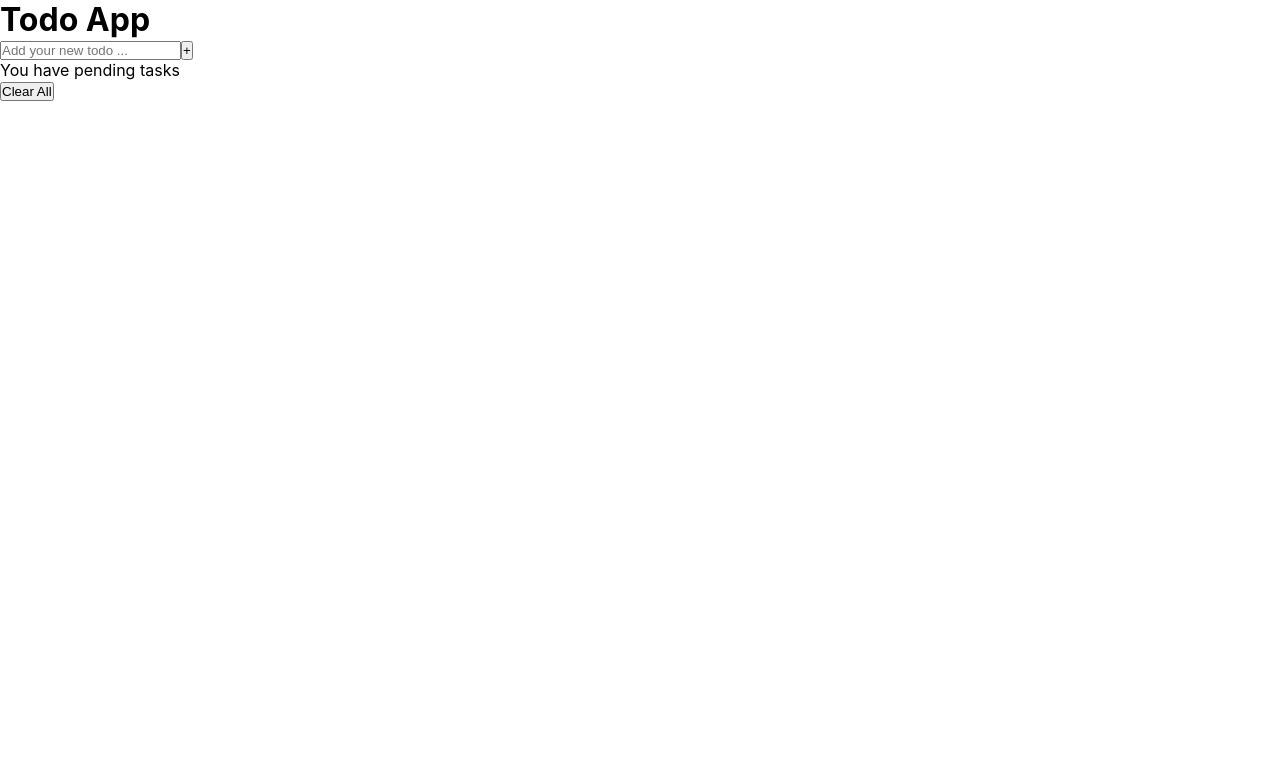
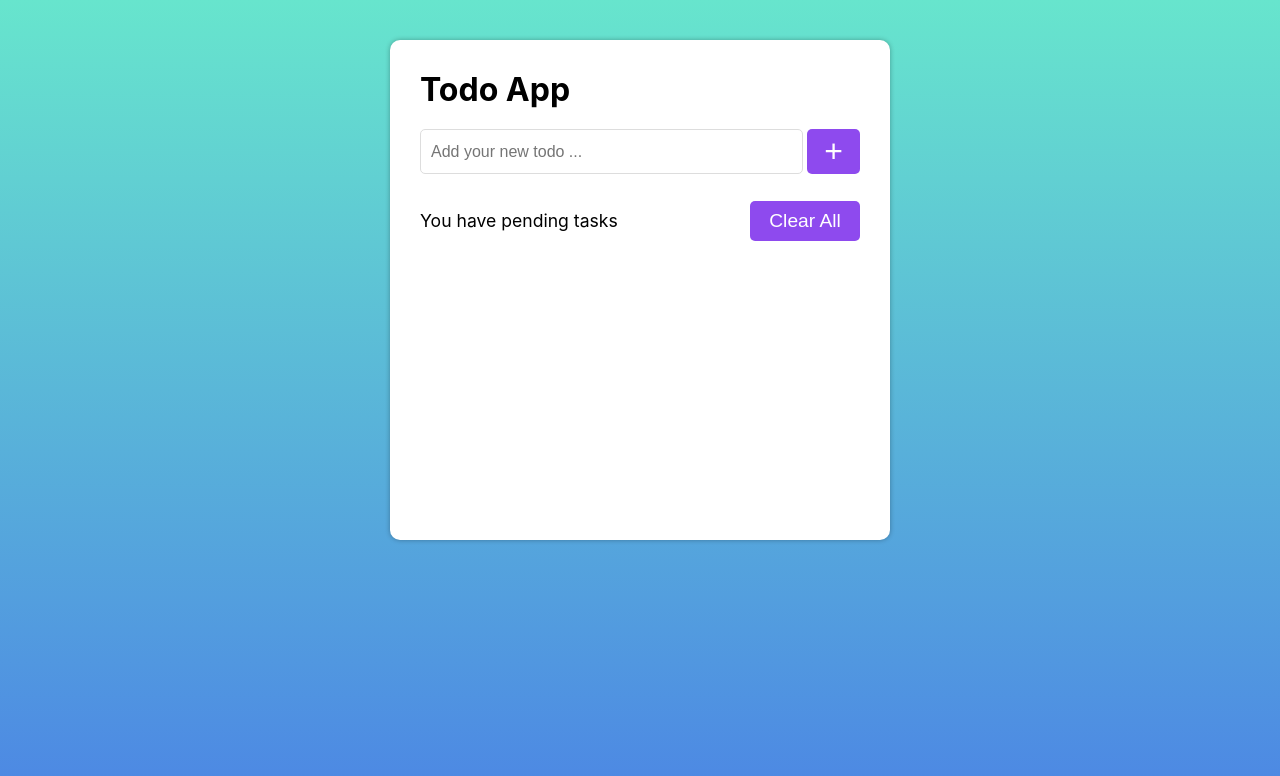
Before and after one commit to Dedenno17/todo-app-with-react-and-redux, a React (Create React App) app: page / in a window 1280 px wide. Shown: the top 776 px of the page. Built offline with nearby package versions, Linux system fonts and the light colour scheme.

Commit message:
menambahkan style

```diff
--- a/src/App.js
+++ b/src/App.js
@@ -1,5 +1,4 @@
 import React from 'react';
-import Clear from './components/Clear';
 import InputUser from './components/InputUser';
 import ListItem from './components/ListItem';
 import TotalTask from './components/TotalTask';
@@ -12,7 +11,6 @@ function App() {
      <InputUser />
      <ListItem />
      <TotalTask />
-     <Clear />
     </div>
   );
 }
--- a/src/components/TotalTask.js
+++ b/src/components/TotalTask.js
@@ -1,8 +1,12 @@
+import Clear from "./Clear";
+
+
 const TotalTask = () => {
     return (
-        <>
+        <div className="total-tasks">
             <p>You have pending tasks</p>
-        </>
+            <Clear />
+        </div>
     );
 }
 
--- a/src/index.css
+++ b/src/index.css
@@ -11,9 +11,106 @@ body {
     sans-serif;
   -webkit-font-smoothing: antialiased;
   -moz-osx-font-smoothing: grayscale;
+  background-image: linear-gradient(#67E5CD, #4B82E5);
+  background-repeat: no-repeat;
+  background-size: cover;
+  height: 100vh;
 }
 
-code {
-  font-family: source-code-pro, Menlo, Monaco, Consolas, 'Courier New',
-    monospace;
+
+/* App container*/
+.App {
+  margin: 40px auto;
+  max-width: 500px;
+  min-height: 500px;
+  background-color: #fff;
+  box-shadow: 0 0 5px rgba(0, 0, 0, .3);
+  border-radius: 10px;
+  padding: 30px;
+  display: flex;
+  flex-direction: column;
+  position: relative;
 }
+
+/* input */
+.input-user {
+  width: 100%;
+  margin-top: 20px;
+  position: relative;
+  height: 45px;
+}
+
+.input-user input {
+  display: block;
+  height: 100%;
+  padding: 10px;
+  width: 87%;
+  font-size: 1rem;
+  border-radius: 5px;
+  border-width: 1px;
+  border-style: solid;
+  border-color: #ddd;
+  outline: none;
+}
+
+.input-user button {
+  position: absolute;
+  top: 0;
+  right: 0;
+  bottom: 0;
+  width: 12%;
+  font-size: 2rem;
+  color: #fff;
+  border: none;
+  outline: none;
+  background-color: #8E4AEE;
+  border-radius: 5px;
+  cursor: pointer;
+}
+
+
+
+/* list item */
+.list-item {
+  width: 100%;
+  margin-top: 7px;
+  list-style: none;
+}
+
+.list-item li {
+  width: 100%;
+  background-color: #eee;
+  font-size: 1.1rem;
+  border-radius: 3px;
+  padding: 10px 12px;
+  font-weight: bold;
+  margin-top: 8px;
+}
+
+
+
+/* total tasks */
+.total-tasks {
+  margin-top: 20px;
+  font-size: 1.1rem;
+  position: relative;
+  height: 40px;
+}
+
+.total-tasks p {
+  display: inline;
+  line-height: 40px;
+}
+
+.total-tasks .clear {
+  position: absolute;
+  top: 0;
+  right: 0;
+  bottom: 0;
+  width: 25%;
+  font-size: 1.2rem;
+  color: #fff;
+  background-color: #8E4AEE;
+  border: none;
+  border-radius: 5px;
+}
```
